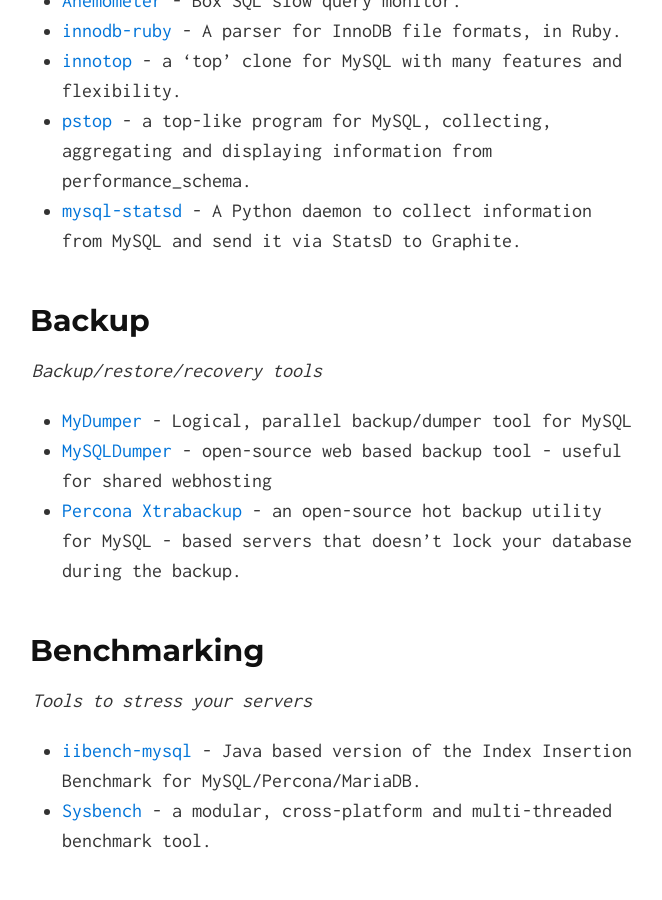
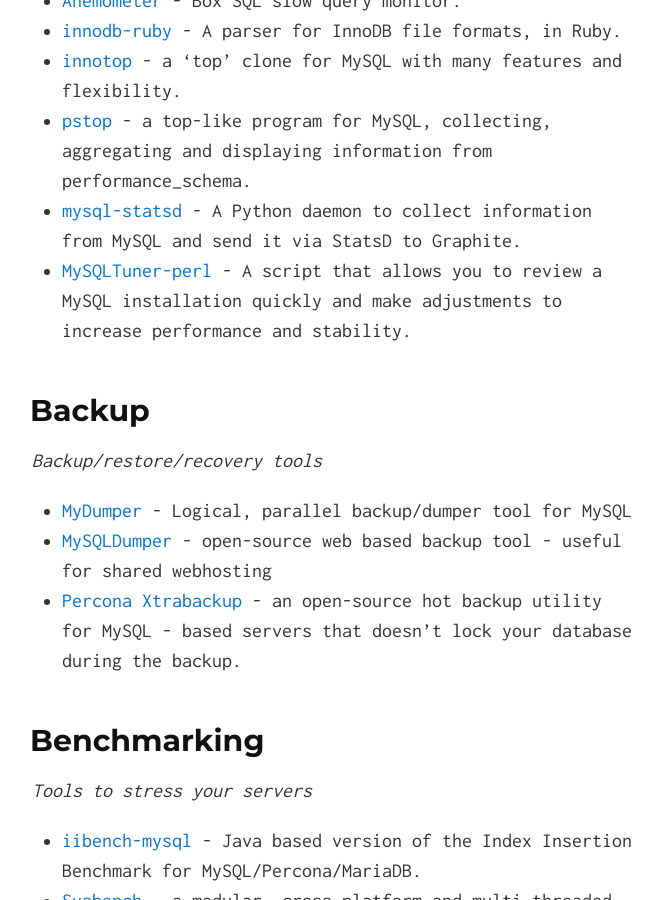
Before and after one commit to shlomi-noach/awesome-mysql, a Jekyll site: the page built from index.md, in a window 1280 px wide and 900 px high, scrolled down 1284 px. Shown: the whole window, without its empty margins (308-970 px from the left). Built offline with Jekyll 4.4.1, drawn with Linux system fonts in a browser that asks for light colours.

Commit message:
Update index.md

```diff
--- a/index.md
+++ b/index.md
@@ -41,6 +41,7 @@
 - [innotop](https://github.com/innotop/innotop) - a 'top' clone for MySQL with many features and flexibility.
 - [pstop](https://github.com/sjmudd/ps-top) - a top-like program for MySQL, collecting, aggregating and displaying information from performance_schema.
 - [mysql-statsd](https://github.com/db-art/mysql-statsd) - A Python daemon to collect information from MySQL and send it via StatsD to Graphite.
+- [MySQLTuner-perl](http://mysqltuner.com) - A script that allows you to review a MySQL installation quickly and make adjustments to increase performance and stability.
 
 ## Backup
 
```
